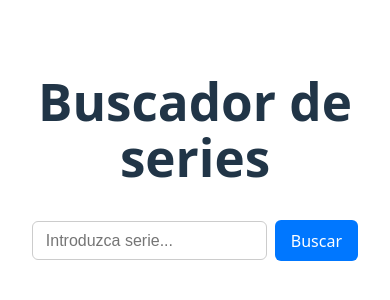
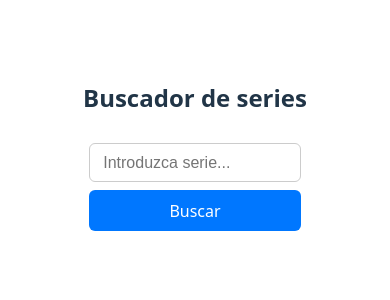
Before and after one commit to Vaibs16/Practica1-WebCliente-LinoVives, a React (Vite) app in the folder Practica1-LinoVives/: page / in a window 390 px wide. Shown: the part 256-556 px from the top of the page. Built offline with nearby package versions, Linux system fonts and the light colour scheme.

Commit message:
Queries CSS
He añadido queries de CSS para que sea responsive

```diff
--- a/Practica1-LinoVives/src/App.css
+++ b/Practica1-LinoVives/src/App.css
@@ -13,3 +13,20 @@
   align-items: center;
   margin: 2rem 0;
 }
+
+@media (max-width: 600px) {
+  .app-container {
+    max-width: 100%;
+    padding: 0 0.5rem;
+  }
+
+  h1 {
+    font-size: 1.5rem;
+  }
+}
+
+@media (min-width: 1200px) {
+  .app-container {
+    max-width: 900px;
+  }
+}
--- a/Practica1-LinoVives/src/App.jsx
+++ b/Practica1-LinoVives/src/App.jsx
@@ -11,8 +11,7 @@ export default function App() {
     console.log("Buscando:", query);
   }
   return (
-
-    <div>
+    <div className='app-container'>
       <h1>Buscador de series</h1>
 
       <div className="search-container">
--- a/Practica1-LinoVives/src/components/SearchBar.css
+++ b/Practica1-LinoVives/src/components/SearchBar.css
@@ -29,3 +29,15 @@
 .search-button:hover {
   background-color: #005fd1;
 }
+
+@media (max-width: 600px) {
+  .search-form {
+    flex-direction: column;
+    align-items: stretch;
+    max-width: 90%;
+  }
+
+  .search-button {
+    width: 100%;
+  }
+}
--- a/Practica1-LinoVives/src/components/SearchBar.jsx
+++ b/Practica1-LinoVives/src/components/SearchBar.jsx
@@ -1,5 +1,5 @@
-import { useState } from "react";
-import './SearchBar.css';
+import { useState } from "react"
+import './SearchBar.css'
 
 export default function SearchBar( {onSearch} ) {
 
```
